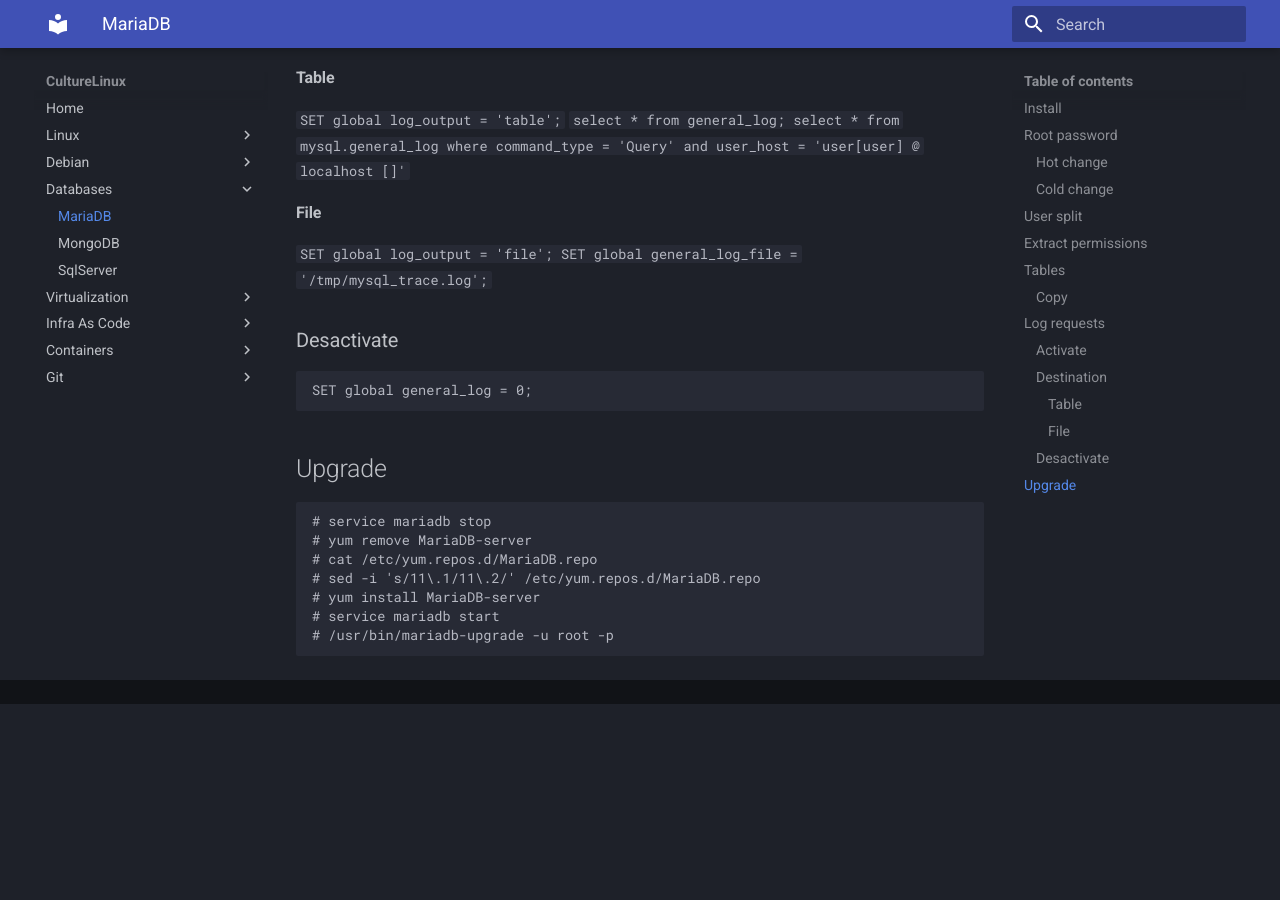
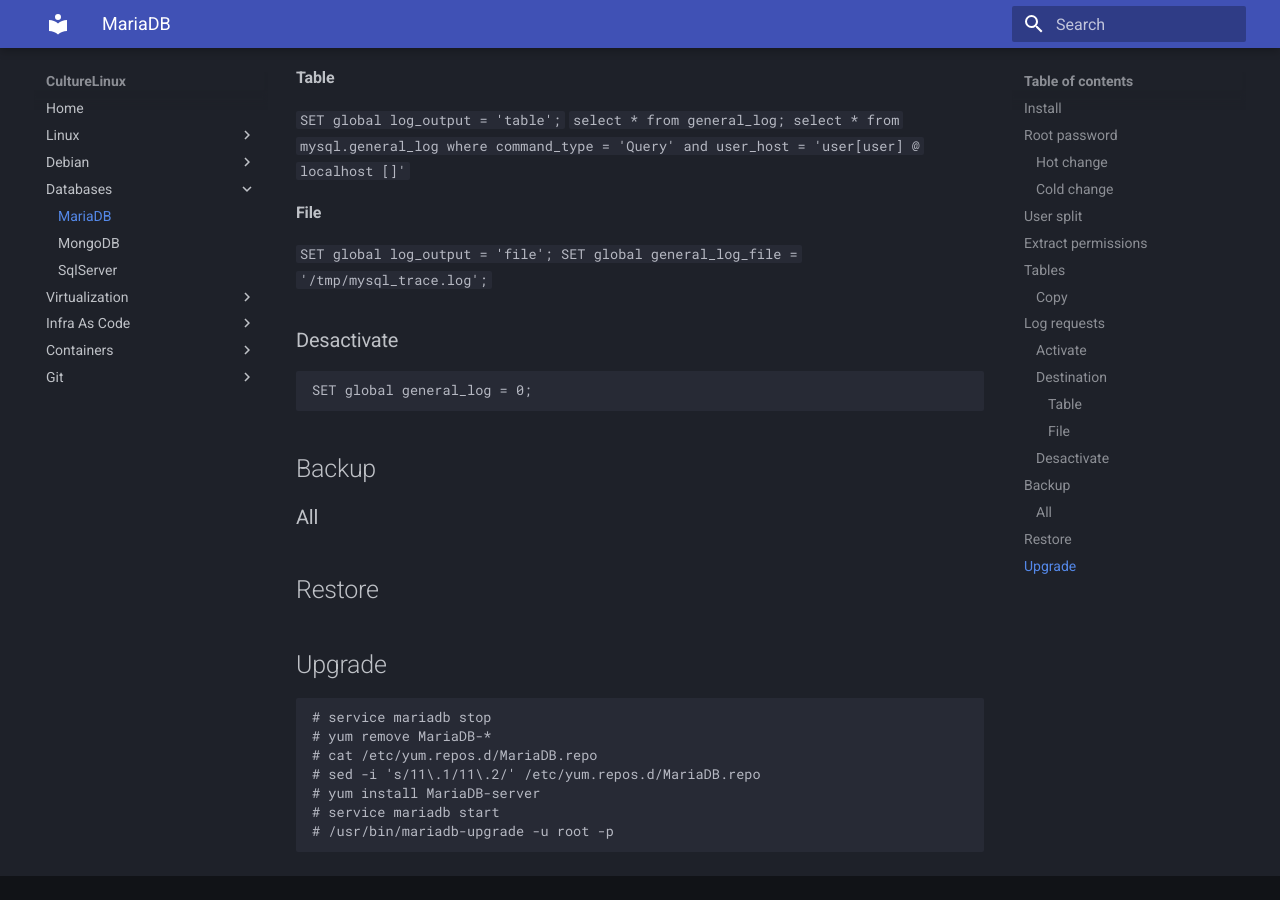
Before and after one commit to cyklodev/culturelinux, an MkDocs documentation site: the page built from docs/databases/mariadb.md, in a window 1280 px wide and 900 px high, scrolled down 1517 px. Built offline with MkDocs 1.6.1 and Material for MkDocs 9.7.7, drawn with Linux system fonts in a browser that asks for light colours; before the commit the page ends 2221 px from its top, so only the background shows below that.

```diff
--- a/docs/databases/mariadb.md
+++ b/docs/databases/mariadb.md
@@ -53,9 +53,14 @@
 ### Desactivate
     SET global general_log = 0;
 
+## Backup
+### All
+
+## Restore
+
 ## Upgrade
     # service mariadb stop
-    # yum remove MariaDB-server
+    # yum remove MariaDB-*
     # cat /etc/yum.repos.d/MariaDB.repo
     # sed -i 's/11\.1/11\.2/' /etc/yum.repos.d/MariaDB.repo
     # yum install MariaDB-server
--- a/mkdocs.yml
+++ b/mkdocs.yml
@@ -34,7 +34,6 @@ nav:
     - 'Packages' : debian/packages.md
     - 'Email' : debian/msmtp.md
     - 'Network' : debian/network.md
-    - 'NFTables' : debian/nftables.md
     - 'Snap' : debian/snap.md
     - 'UFW' : debian/ufw.md
   - Databases:
```
Also changed, not shown: docs/databases/influxdb.md (added, +7 -0 lines), docs/debian/packages.md (+20 -5 lines).
